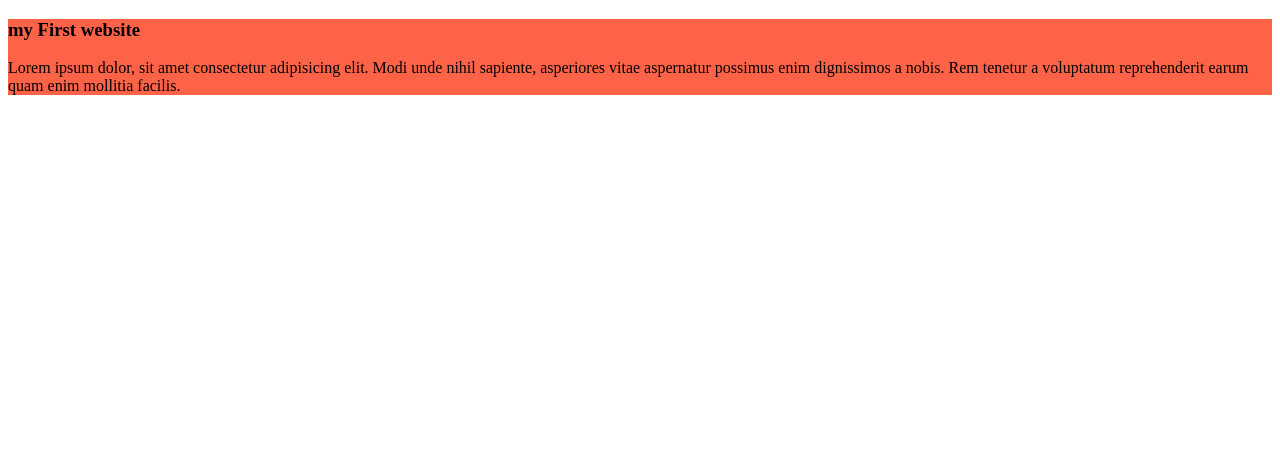
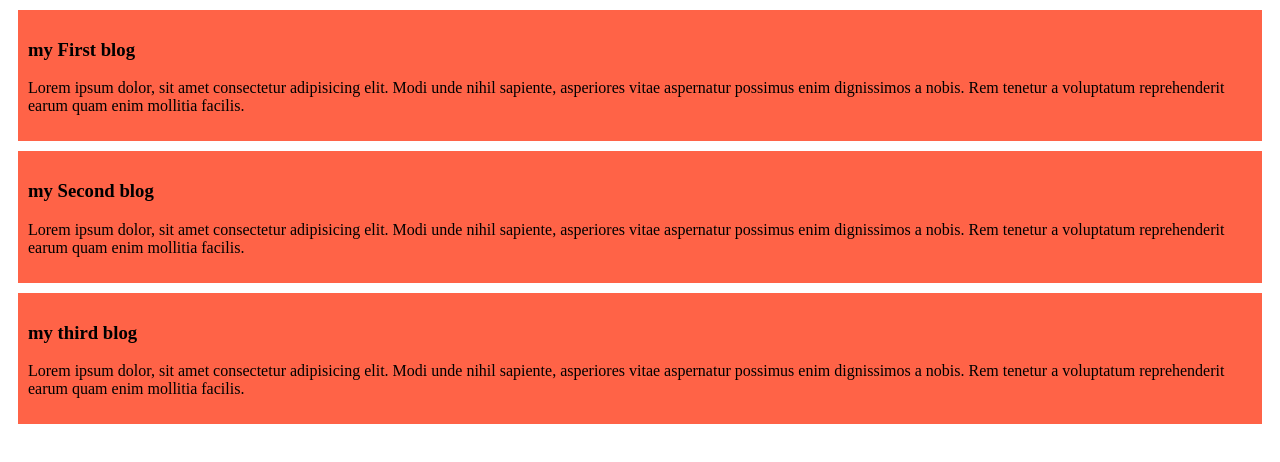
Before and after one commit to Irfan056/My-simple-github-repo, a plain HTML site: page index.html in a window 1280 px wide. Drawn offline with Linux system fonts and the light colour scheme.

Commit message:
my second add

```diff
--- a/index.html
+++ b/index.html
@@ -8,7 +8,15 @@
 </head>
 <body>
     <div>
-        <h3>my First website</h3>
+        <h3>my First blog</h3>
+        <p>Lorem ipsum dolor, sit amet consectetur adipisicing elit. Modi unde nihil sapiente, asperiores vitae aspernatur possimus enim dignissimos a nobis. Rem tenetur a voluptatum reprehenderit earum quam enim mollitia facilis.</p>
+    </div>
+    <div>
+        <h3>my Second blog</h3>
+        <p>Lorem ipsum dolor, sit amet consectetur adipisicing elit. Modi unde nihil sapiente, asperiores vitae aspernatur possimus enim dignissimos a nobis. Rem tenetur a voluptatum reprehenderit earum quam enim mollitia facilis.</p>
+    </div>
+    <div>
+        <h3>my third blog</h3>
         <p>Lorem ipsum dolor, sit amet consectetur adipisicing elit. Modi unde nihil sapiente, asperiores vitae aspernatur possimus enim dignissimos a nobis. Rem tenetur a voluptatum reprehenderit earum quam enim mollitia facilis.</p>
     </div>
 </body>
--- a/styles/blog.css
+++ b/styles/blog.css
@@ -1,3 +1,5 @@
 div{
     background-color: tomato;
+    padding: 10px;
+    margin: 10px;
 }
```
